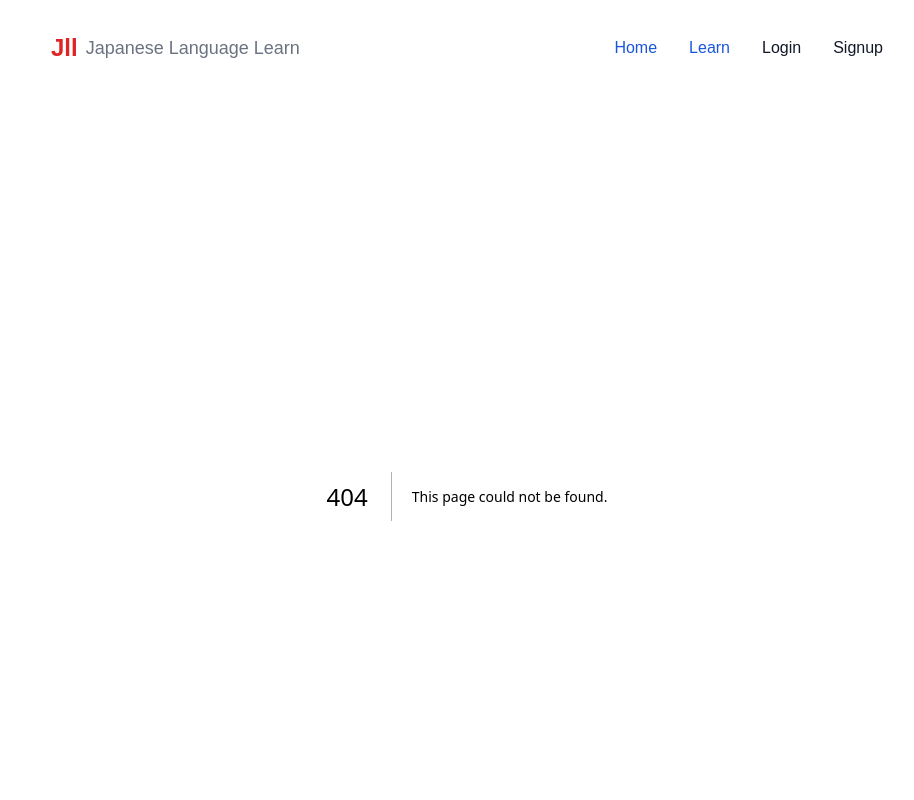
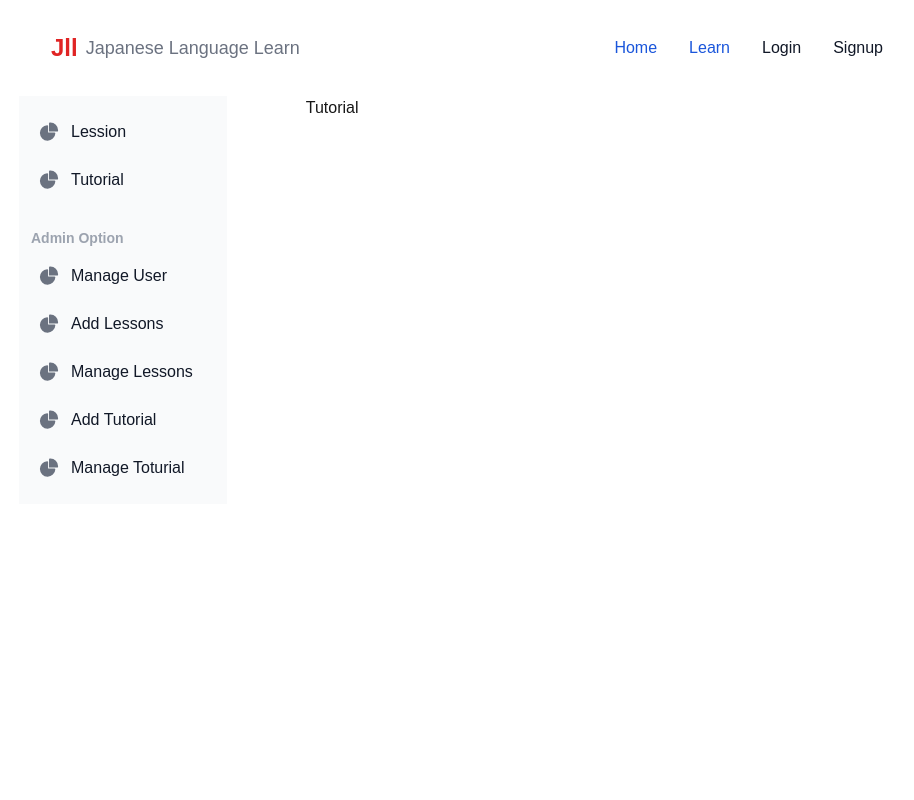
Before and after one commit to amiribnjaman/japanese-language-learning-app, a Next.js app: page /learn/tutorial in a window 1280 px wide. Before the commit this address had no page. Shown: the top 800 px of the page, without its empty margins (173-1087 px from the left). Built offline with nearby package versions, Linux system fonts and the light colour scheme.

Commit message:
Learn page sidebar static design implement

```diff
--- a/package.json
+++ b/package.json
@@ -13,6 +13,7 @@
     "flowbite": "^2.5.2",
     "next": "15.0.4",
     "react": "^19.0.0",
+    "react-cookie": "^7.2.2",
     "react-dom": "^19.0.0",
     "react-hook-form": "^7.54.0",
     "react-toastify": "^10.0.6"
--- /dev/null
+++ b/src/app/learn/layout.js
@@ -0,0 +1,16 @@
+import Footer from "@/components/Footer";
+import LearnSidebar from "@/components/LearnSidebar";
+import Navbar from "@/components/Navbar";
+
+export default function LearnLayout({ children }) {
+  return (
+    <div>
+      <div className="md:w-[70%] mx-auto flex justify-between">
+        <div className="md:w-[18%]">
+          <LearnSidebar />
+        </div>
+        <div className="min-h-screen md:w-[80%]">{children}</div>
+      </div>
+    </div>
+  );
+}
--- a/src/app/learn/page.jsx
+++ b/src/app/learn/page.jsx
@@ -13,10 +13,5 @@ if (typeof window !== "undefined") {
 
 
 
-
-
-
-
-
   return <div className="md:w-[70%] mx-auto">Learn</div>;
 }
--- /dev/null
+++ b/src/app/learn/tutorial/page.jsx
@@ -0,0 +1,5 @@
+import React from 'react'
+
+export default function Tutorial() {
+  return <div className="md:w-[70%] mx-auto">Tutorial</div>;
+}
--- a/src/app/login/page.jsx
+++ b/src/app/login/page.jsx
@@ -2,12 +2,16 @@
 
 import axios from "axios";
 import { useRouter } from "next/navigation";
+import { useState } from "react";
 import { useForm } from "react-hook-form";
 import { toast } from "react-toastify";
+import { useCookies } from "react-cookie";
 
 
-export default function Signup() {
+export default function Login() {
   const navigate = useRouter();
+  const [loading, setLoading] = useState(false)
+  const [cookies, setCookie, removeCookie] = useCookies(["Token"]);
 
   const {
     register,
@@ -18,6 +22,7 @@ export default function Signup() {
 
   // Login submit function
   const loginSubmit = async (data) => {
+    setLoading(true)
     if (data.email && data.password) {
       console.log(data);
       await axios
@@ -29,9 +34,11 @@ export default function Signup() {
         })
         .then((res) => {
           if (res.data.status == "200") {
+            console.log(res.data);
             localStorage.setItem("userId", res.data.userId);
             setCookie("Token", res.data.token);
             toast.success(res.data.message);
+            setLoading(false);
             // Redirect user to Home page
             navigate.push("/");
           } else if (res.data.status == "401" || res.data.status == "404") {
@@ -39,6 +46,7 @@ export default function Signup() {
           }
         })
         .catch((err) => {
+              setLoading(false);
           toast.error("Something went wrong");
         });
     }
@@ -81,9 +89,9 @@ export default function Signup() {
 
           <button
             type="submit"
-            className="bg-red-500 hover:bg-gradient-to-l text-white text-lg font-semibold rounded-md px-8 py-2 mt-6 mb-3 w-full"
+            className={`${loading ? 'cursor-not-allowed': 'cursor-pointer'} bg-red-500 hover:bg-gradient-to-l text-white text-lg font-semibold rounded-md px-8 py-2 mt-6 mb-3 w-full`}
           >
-            Login
+            {`${loading ? "Loading..." : "Login"}`}
           </button>
         </form>
       </div>
--- a/src/app/signup/page.jsx
+++ b/src/app/signup/page.jsx
@@ -1,5 +1,5 @@
 'use client'
-import React from 'react'
+import React, { useState } from 'react'
 import { useForm } from "react-hook-form";
 import { useRouter } from "next/navigation";
 import { toast } from "react-toastify";
@@ -10,6 +10,8 @@ export default function Signup() {
   const imgbbKey = "aefb8bb9063d982e8940fd31a2d29f9d";
   const url = `https://api.imgbb.com/1/upload?key=${imgbbKey}`;
   let imgUrl;
+    const [loading, setLoading] = useState(false);
+
 
   const {
     register,
@@ -45,15 +47,11 @@ console.log(data, imgUrl)
     // SUBMIT USER DATA TO SERVER
     if (data.name && data.email && data.password) {
       await axios
-        .post(
-          `signup`,
-          finalData,
-          {
-            headers: {
-              "Content-Type": "application/json",
-            },
-          }
-        )
+        .post(`http://localhost:4000/api/v1/user/signup`, finalData, {
+          headers: {
+            "Content-Type": "application/json",
+          },
+        })
         .then((res) => {
           if (res.data.status == "201") {
             toast.success("Signup successfully! Login now.");
@@ -157,9 +155,11 @@ console.log(data, imgUrl)
           />
           <button
             type="submit"
-            className="bg-red-500 hover:bg-gradient-to-l text-white text-lg font-semibold rounded-md px-8 py-2 mt-6 mb-3 w-full"
+            className={`${
+              loading ? "cursor-not-allowed" : "cursor-pointer"
+            } bg-red-500 hover:bg-gradient-to-l text-white text-lg font-semibold rounded-md px-8 py-2 mt-6 mb-3 w-full`}
           >
-            Signup
+            {`${loading ? "Loading..." : "Signup"}`}
           </button>
         </form>
       </div>
--- /dev/null
+++ b/src/components/LearnSidebar.jsx
@@ -0,0 +1,149 @@
+import Link from 'next/link';
+import React from 'react'
+
+export default function LearnSidebar() {
+  return (
+    <div>
+      <aside
+        id="default-sidebar"
+        class="fixed z-40 md:w-52 max-h-[95%] transition-transform -translate-x-full sm:translate-x-0"
+        aria-label="Sidebar"
+      >
+        <div class="h-full px-3 py-4 overflow-y-auto bg-gray-50 dark:bg-gray-800">
+          <ul class="space-y-2 font-medium">
+            <li>
+              <Link
+                href="/learn/lession"
+                class="flex items-center p-2 text-gray-900 rounded-lg dark:text-white hover:bg-gray-100 dark:hover:bg-gray-700 group"
+              >
+                <svg
+                  class="w-5 h-5 text-gray-500 transition duration-75 dark:text-gray-400 group-hover:text-gray-900 dark:group-hover:text-white"
+                  aria-hidden="true"
+                  xmlns="http://www.w3.org/2000/svg"
+                  fill="currentColor"
+                  viewBox="0 0 22 21"
+                >
+                  <path d="M16.975 11H10V4.025a1 1 0 0 0-1.066-.998 8.5 8.5 0 1 0 9.039 9.039.999.999 0 0 0-1-1.066h.002Z" />
+                  <path d="M12.5 0c-.157 0-.311.01-.565.027A1 1 0 0 0 11 1.02V10h8.975a1 1 0 0 0 1-.935c.013-.188.028-.374.028-.565A8.51 8.51 0 0 0 12.5 0Z" />
+                </svg>
+                <span class="ms-3">Lession</span>
+              </Link>
+            </li>
+            <li>
+              <Link
+                href="/learn/tutorial"
+                class="flex items-center p-2 text-gray-900 rounded-lg dark:text-white hover:bg-gray-100 dark:hover:bg-gray-700 group"
+              >
+                <svg
+                  class="w-5 h-5 text-gray-500 transition duration-75 dark:text-gray-400 group-hover:text-gray-900 dark:group-hover:text-white"
+                  aria-hidden="true"
+                  xmlns="http://www.w3.org/2000/svg"
+                  fill="currentColor"
+                  viewBox="0 0 22 21"
+                >
+                  <path d="M16.975 11H10V4.025a1 1 0 0 0-1.066-.998 8.5 8.5 0 1 0 9.039 9.039.999.999 0 0 0-1-1.066h.002Z" />
+                  <path d="M12.5 0c-.157 0-.311.01-.565.027A1 1 0 0 0 11 1.02V10h8.975a1 1 0 0 0 1-.935c.013-.188.028-.374.028-.565A8.51 8.51 0 0 0 12.5 0Z" />
+                </svg>
+                <span class="ms-3">Tutorial</span>
+              </Link>
+            </li>
+
+                      <div className='pt-5'>
+                          <h6 className='text-sm text-gray-400 font-semibold'>Admin Option</h6>
+                      </div>
+            <li>
+              <Link
+                href="/learn/vocabulary"
+                class="flex items-center p-2 text-gray-900 rounded-lg dark:text-white hover:bg-gray-100 dark:hover:bg-gray-700 group"
+              >
+                <svg
+                  class="w-5 h-5 text-gray-500 transition duration-75 dark:text-gray-400 group-hover:text-gray-900 dark:group-hover:text-white"
+                  aria-hidden="true"
+                  xmlns="http://www.w3.org/2000/svg"
+                  fill="currentColor"
+                  viewBox="0 0 22 21"
+                >
+                  <path d="M16.975 11H10V4.025a1 1 0 0 0-1.066-.998 8.5 8.5 0 1 0 9.039 9.039.999.999 0 0 0-1-1.066h.002Z" />
+                  <path d="M12.5 0c-.157 0-.311.01-.565.027A1 1 0 0 0 11 1.02V10h8.975a1 1 0 0 0 1-.935c.013-.188.028-.374.028-.565A8.51 8.51 0 0 0 12.5 0Z" />
+                </svg>
+                <span class="ms-3">Manage User</span>
+              </Link>
+            </li>
+            <li>
+              <Link
+                href="/learn/vocabulary"
+                class="flex items-center p-2 text-gray-900 rounded-lg dark:text-white hover:bg-gray-100 dark:hover:bg-gray-700 group"
+              >
+                <svg
+                  class="w-5 h-5 text-gray-500 transition duration-75 dark:text-gray-400 group-hover:text-gray-900 dark:group-hover:text-white"
+                  aria-hidden="true"
+                  xmlns="http://www.w3.org/2000/svg"
+                  fill="currentColor"
+                  viewBox="0 0 22 21"
+                >
+                  <path d="M16.975 11H10V4.025a1 1 0 0 0-1.066-.998 8.5 8.5 0 1 0 9.039 9.039.999.999 0 0 0-1-1.066h.002Z" />
+                  <path d="M12.5 0c-.157 0-.311.01-.565.027A1 1 0 0 0 11 1.02V10h8.975a1 1 0 0 0 1-.935c.013-.188.028-.374.028-.565A8.51 8.51 0 0 0 12.5 0Z" />
+                </svg>
+                <span class="ms-3">Add Lessons</span>
+              </Link>
+            </li>
+            <li>
+              <Link
+                href="/learn/vocabulary"
+                class="flex items-center p-2 text-gray-900 rounded-lg dark:text-white hover:bg-gray-100 dark:hover:bg-gray-700 group"
+              >
+                <svg
+                  class="w-5 h-5 text-gray-500 transition duration-75 dark:text-gray-400 group-hover:text-gray-900 dark:group-hover:text-white"
+                  aria-hidden="true"
+                  xmlns="http://www.w3.org/2000/svg"
+                  fill="currentColor"
+                  viewBox="0 0 22 21"
+                >
+                  <path d="M16.975 11H10V4.025a1 1 0 0 0-1.066-.998 8.5 8.5 0 1 0 9.039 9.039.999.999 0 0 0-1-1.066h.002Z" />
+                  <path d="M12.5 0c-.157 0-.311.01-.565.027A1 1 0 0 0 11 1.02V10h8.975a1 1 0 0 0 1-.935c.013-.188.028-.374.028-.565A8.51 8.51 0 0 0 12.5 0Z" />
+                </svg>
+                <span class="ms-3">Manage Lessons</span>
+              </Link>
+            </li>
+            <li>
+              <Link
+                href="/learn/vocabulary"
+                class="flex items-center p-2 text-gray-900 rounded-lg dark:text-white hover:bg-gray-100 dark:hover:bg-gray-700 group"
+              >
+                <svg
+                  class="w-5 h-5 text-gray-500 transition duration-75 dark:text-gray-400 group-hover:text-gray-900 dark:group-hover:text-white"
+                  aria-hidden="true"
+                  xmlns="http://www.w3.org/2000/svg"
+                  fill="currentColor"
+                  viewBox="0 0 22 21"
+                >
+                  <path d="M16.975 11H10V4.025a1 1 0 0 0-1.066-.998 8.5 8.5 0 1 0 9.039 9.039.999.999 0 0 0-1-1.066h.002Z" />
+                  <path d="M12.5 0c-.157 0-.311.01-.565.027A1 1 0 0 0 11 1.02V10h8.975a1 1 0 0 0 1-.935c.013-.188.028-.374.028-.565A8.51 8.51 0 0 0 12.5 0Z" />
+                </svg>
+                <span class="ms-3">Add Tutorial</span>
+              </Link>
+            </li>
+            <li>
+              <Link
+                href="/learn/vocabulary"
+                class="flex items-center p-2 text-gray-900 rounded-lg dark:text-white hover:bg-gray-100 dark:hover:bg-gray-700 group"
+              >
+                <svg
+                  class="w-5 h-5 text-gray-500 transition duration-75 dark:text-gray-400 group-hover:text-gray-900 dark:group-hover:text-white"
+                  aria-hidden="true"
+                  xmlns="http://www.w3.org/2000/svg"
+                  fill="currentColor"
+                  viewBox="0 0 22 21"
+                >
+                  <path d="M16.975 11H10V4.025a1 1 0 0 0-1.066-.998 8.5 8.5 0 1 0 9.039 9.039.999.999 0 0 0-1-1.066h.002Z" />
+                  <path d="M12.5 0c-.157 0-.311.01-.565.027A1 1 0 0 0 11 1.02V10h8.975a1 1 0 0 0 1-.935c.013-.188.028-.374.028-.565A8.51 8.51 0 0 0 12.5 0Z" />
+                </svg>
+                <span class="ms-3">Manage Toturial</span>
+              </Link>
+            </li>
+          </ul>
+        </div>
+      </aside>
+    </div>
+  );
+}
```
Also changed, not shown: 1 other file (tests, documents, lock files or other folders).
